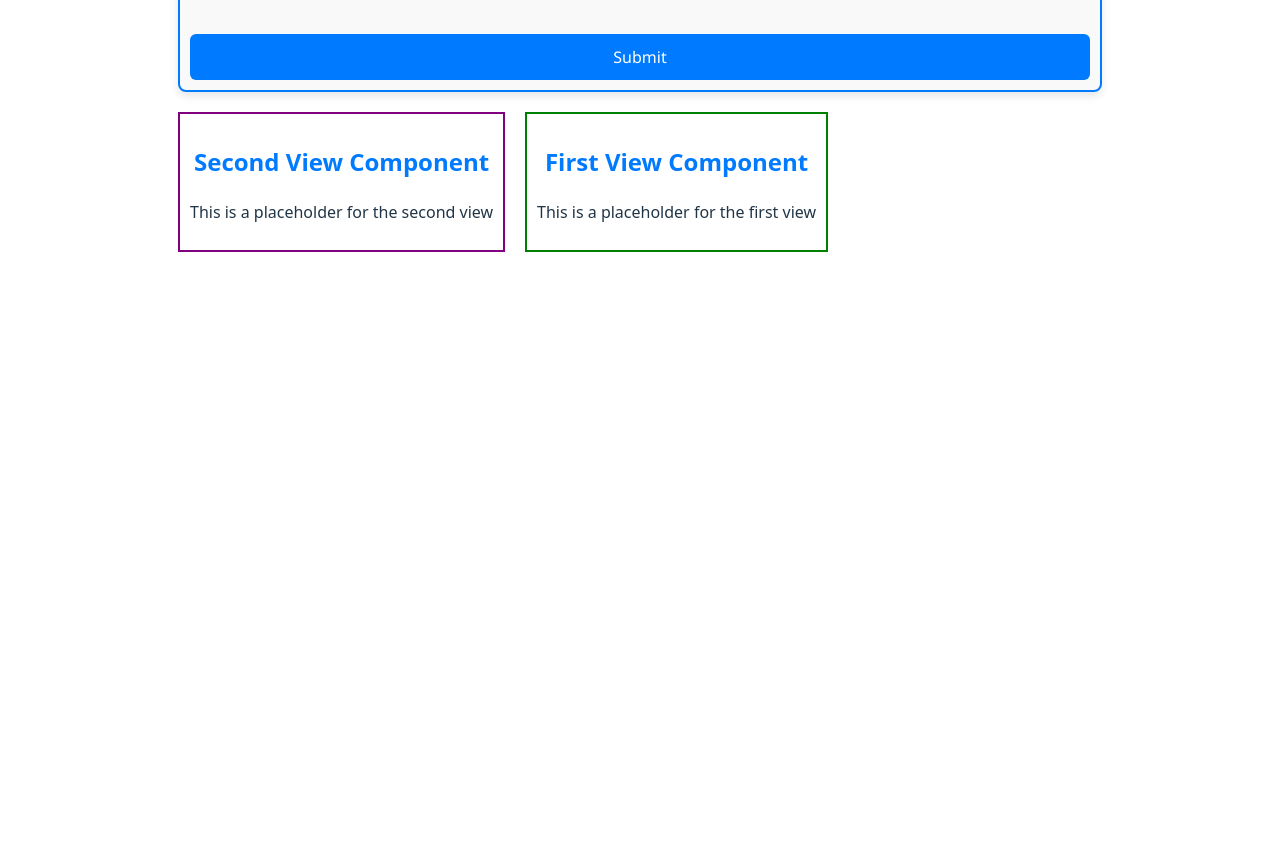
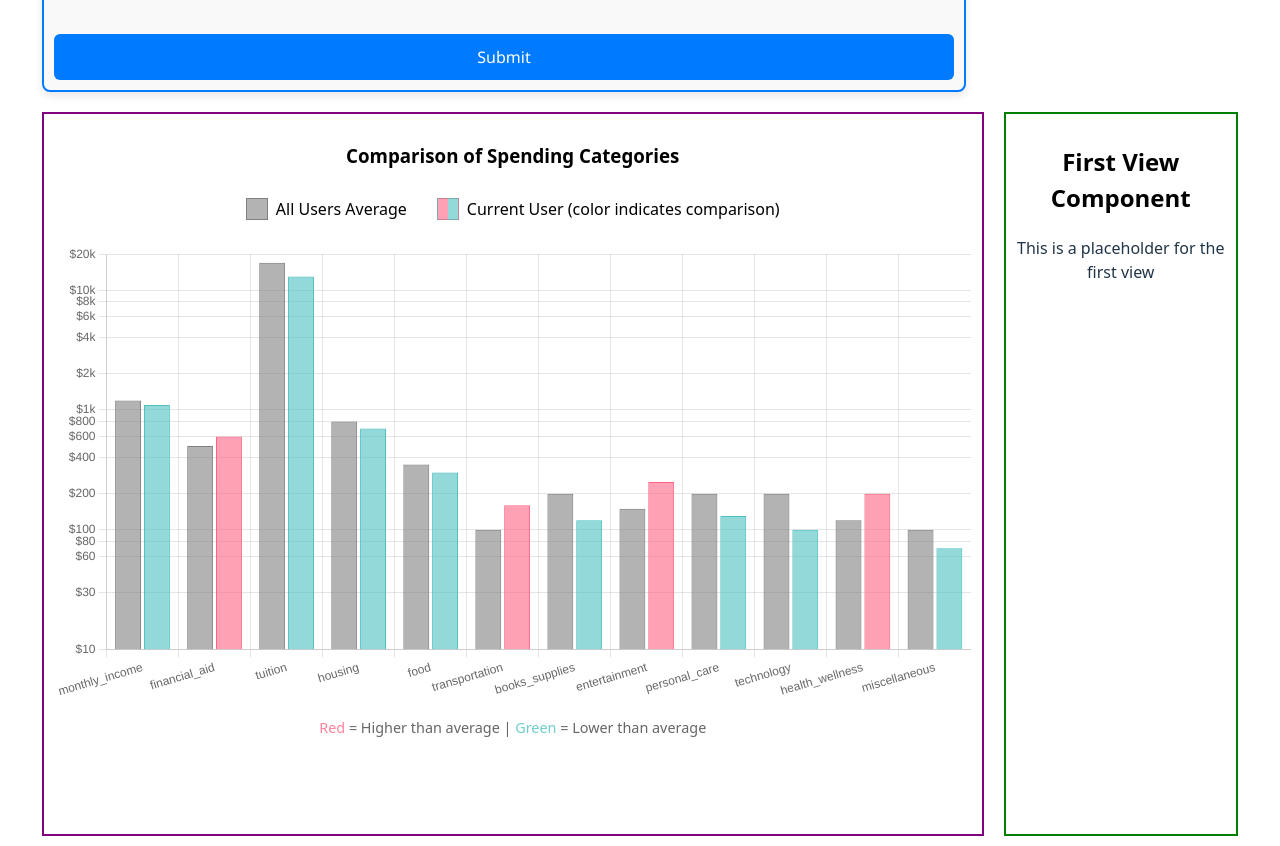
Before and after one commit to srirams1003/harmless_pennywise, a React (Vite) app in the folder harmless_pennywise_frontend/: page / in a window 1280 px wide. Shown: the part 1299-2145 px from the top of the page. Before the commit the page ends 1561 px from the top, so only its background shows below. Built offline with nearby package versions, Linux system fonts and the light colour scheme.

Commit message:
pretty much done with second view

```diff
--- a/harmless_pennywise_frontend/package.json
+++ b/harmless_pennywise_frontend/package.json
@@ -10,7 +10,9 @@
     "preview": "vite preview"
   },
   "dependencies": {
+    "chart.js": "^4.4.8",
     "react": "^19.0.0",
+    "react-chartjs-2": "^5.3.0",
     "react-dom": "^19.0.0"
   },
   "devDependencies": {
--- a/harmless_pennywise_frontend/src/App.css
+++ b/harmless_pennywise_frontend/src/App.css
@@ -71,8 +71,9 @@ to {
 	box-shadow: 0 4px 8px rgba(0,0,0,0.1);
 }
 
-h2 {
-	color: #007bff;
+h2,h3,span {
+	/* color: #007bff; */
+	color: #000000;
 	text-align: center;
 }
 
@@ -91,7 +92,7 @@ form {
 }
 
 .form-item-label {
-	padding-right: 120px;
+	padding-right: 60px;
 }
 
 label {
@@ -132,3 +133,10 @@ button:hover {
 select {
 	background-color: white;
 }
+
+
+#second-view-container {
+	height: 700px;
+	width: 100%;
+	background-color: white;
+}
--- a/harmless_pennywise_frontend/src/InputForm.jsx
+++ b/harmless_pennywise_frontend/src/InputForm.jsx
@@ -67,18 +67,19 @@ const InputForm = () => {
 
 			const result = await response.json();
 			alert('Form submitted successfully!');
-			console.log(result);
+			console.log("received response from backend: ", result);
 		} catch (error) {
 			console.error('Error submitting form:', error);
 			alert('Submission failed. Please try again.');
 		}
 	};
 
+	// TODO: for all these fields that are being collected from the user but not actually being in the computation, think about what we can do with them
 	const fieldLabels = {
-		age: "Age (in years)",
-		gender: "Gender",
-		year_in_school: "Year in School",
-		major: "Major",
+		age: "Age (in years)", // not used in computations
+		gender: "Gender",// not used in computations
+		year_in_school: "Year in School",// not used in computations
+		major: "Major",// not used in computations
 		monthly_income: "Monthly Income (in USD per month)",
 		financial_aid: "Financial Aid (in USD per semester)",
 		tuition: "Tuition (in USD per semester)",
@@ -91,7 +92,7 @@ const InputForm = () => {
 		technology: "Technology (in USD per month)",
 		health_wellness: "Health & Wellness (in USD per month)",
 		miscellaneous: "Miscellaneous (in USD per month)",
-		preferred_payment_method: "Preferred Payment Method"
+		preferred_payment_method: "Preferred Payment Method"// not used in computations
 	};
 
 	return (
--- a/harmless_pennywise_frontend/src/SecondView.jsx
+++ b/harmless_pennywise_frontend/src/SecondView.jsx
@@ -1,11 +1,211 @@
-import { useState } from 'react'
 import './App.css'
+import React from 'react';
+import { Bar } from 'react-chartjs-2';
+import {
+  Chart as ChartJS,
+  CategoryScale,
+  LinearScale,
+  LogarithmicScale,
+  BarElement,
+  Title,
+  Tooltip,
+  Legend
+} from 'chart.js';
+
+// ChartJS.register(CategoryScale, LinearScale, LogarithmicScale, BarElement, Title, Tooltip, Legend);
+ChartJS.register(CategoryScale, LinearScale, LogarithmicScale, BarElement, Tooltip); // unregistered Title and Legend because easier to customize this way
 
 const SecondView = () => {
+	let data_to_plot = {
+		all_users_average: {
+			"monthly_income": 1200,
+			"financial_aid": 500,
+			"tuition": 17000,
+			"housing": 800,
+			"food": 350,
+			"transportation": 100,
+			"books_supplies": 200,
+			"entertainment": 150,
+			"personal_care": 200,
+			"technology": 200,
+			"health_wellness": 120,
+			"miscellaneous": 100,
+		},
+		current_user: {
+			"monthly_income": 1100,
+			"financial_aid": 600,
+			"tuition": 13000,
+			"housing": 700,
+			"food": 300,
+			"transportation": 160,
+			"books_supplies": 120,
+			"entertainment": 250,
+			"personal_care": 130,
+			"technology": 100,
+			"health_wellness": 200,
+			"miscellaneous": 70,
+		}
+	};
+
+	const labels = Object.keys(data_to_plot.all_users_average);
+	const averageData = Object.values(data_to_plot.all_users_average);
+	const userData = Object.values(data_to_plot.current_user);
+
+	// Determine colors based on comparison
+	const userColors = userData.map((value, index) => {
+		return value > averageData[index] ? 'rgba(255, 99, 132, 0.6)' : 'rgba(75, 192, 192, 0.6)';
+	});
+
+	const chartData = {
+		labels: labels,
+		datasets: [
+			{
+				label: 'All Users Average',
+				data: averageData,
+				backgroundColor: 'rgba(128, 128, 128, 0.6)',
+				borderColor: 'rgba(128, 128, 128, 1)',
+				borderWidth: 1
+			},
+			{
+				label: 'Current User',
+				data: userData,
+				backgroundColor: userColors,
+				borderColor: userColors.map(color => color.replace('0.6', '1')),
+				borderWidth: 1
+			}
+		]
+	};
+
+	const options = {
+		responsive: true,
+		plugins: {
+			legend: {
+				position: 'top',
+				labels: {
+					generateLabels: (chart) => {
+						const original = ChartJS.defaults.plugins.legend.labels.generateLabels(chart);
+						return [
+							original[0], // All Users Average
+							{
+								...original[1],
+								// Custom legend item that shows both colors
+								fillStyle: 'rgba(0, 0, 0, 0)', // Transparent
+								strokeStyle: 'rgba(0, 0, 0, 0)',
+								fontColor: '#666',
+								// Add a color box that shows both colors
+								text: [
+									'\u25A0', // Square character
+									'\u25A0'  // Square character
+								].join(' '),
+								// Custom render function
+								pointStyle: false
+							}
+						];
+					}
+				}
+			},
+			tooltip: {
+				callbacks: {
+					afterBody: (context) => {
+						const datasetIndex = context[0].datasetIndex;
+						if (datasetIndex === 1) {
+							const dataIndex = context[0].dataIndex;
+							const userValue = userData[dataIndex];
+							const avgValue = averageData[dataIndex];
+							const difference = userValue - avgValue;
+							const percentage = (Math.abs(difference) / avgValue * 100).toFixed(1);
+
+							return [
+								`Difference: ${difference > 0 ? '+' : ''}${difference.toFixed(2)}`,
+								`Percentage: ${percentage}% ${difference > 0 ? 'higher' : 'lower'}`
+							];
+						}
+						return [];
+					}
+				}
+			},
+			title: {
+				display: true,
+				text: 'Comparison of Spending Categories'
+			}
+		},
+		scales: {
+			y: {
+				type: 'logarithmic',
+				min: 10,
+				ticks: {
+					callback: (value) => {
+						if (value >= 1000) return `$${value/1000}k`;
+						if (value >= 10) return `$${value}`;
+						return value;
+					},
+				}
+			},
+			x: {
+				type: 'category',
+				barPercentage: 0.6,
+				categoryPercentage: 0.8
+			}
+		}
+	};
+
 	return (
-		<div style={{ border: '2px solid purple', padding: '10px', margin: '10px' }}>
-			<h2>Second View Component</h2>
-			<p>This is a placeholder for the second view </p>
+		<div id="second-view-container" style={{ border: '2px solid purple', padding: '10px', margin: '10px' }}>
+			<h3>Comparison of Spending Categories</h3>
+
+			{/* Improved legend container */}
+			<div style={{
+				display: 'flex',
+				justifyContent: 'center',
+				margin: '15px 0',
+				padding: '8px',
+				borderRadius: '4px'
+			}}>
+				<div style={{
+					display: 'flex',
+					alignItems: 'center',
+					margin: '0 15px'
+				}}>
+					<div style={{
+						width: '20px',
+						height: '20px',
+						backgroundColor: 'rgba(128, 128, 128, 0.6)',
+						marginRight: '8px',
+						border: '1px solid rgba(128, 128, 128, 1)'
+					}}></div>
+					<span>All Users Average</span>
+				</div>
+
+				<div style={{
+					display: 'flex',
+					alignItems: 'center',
+					margin: '0 15px'
+				}}>
+					<div style={{
+						width: '20px',
+						height: '20px',
+						background: 'linear-gradient(to right, rgba(255, 99, 132, 0.6) 50%, rgba(75, 192, 192, 0.6) 50%)',
+						marginRight: '8px',
+						border: '1px solid rgba(0, 0, 0, 0.2)'
+					}}></div>
+					<span>Current User (color indicates comparison)</span>
+				</div>
+			</div>
+
+			<Bar data={chartData} options={options} />
+
+			{/* Help text */}
+			<div style={{
+				fontSize: '0.9em',
+				color: '#666',
+				textAlign: 'center',
+				marginTop: '10px'
+			}}>
+				<p>
+					<span style={{ color: 'rgba(255, 99, 132, 0.8)' }}>Red</span> = Higher than average |
+					<span style={{ color: 'rgba(75, 192, 192, 0.8)' }}> Green</span> = Lower than average
+				</p>
+			</div>
 		</div>
 	);
 };
```
Also changed, not shown: 1 other file (tests, documents, lock files or other folders).
